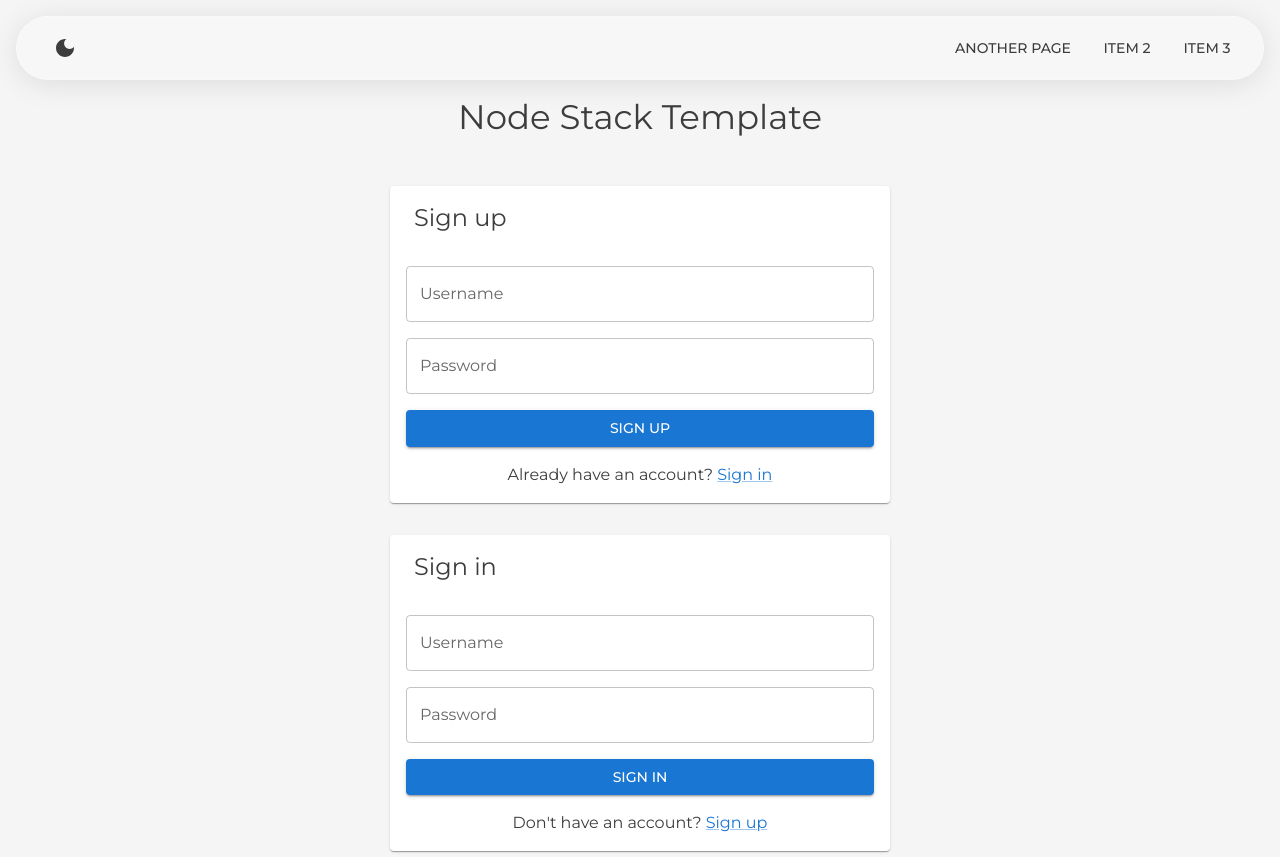
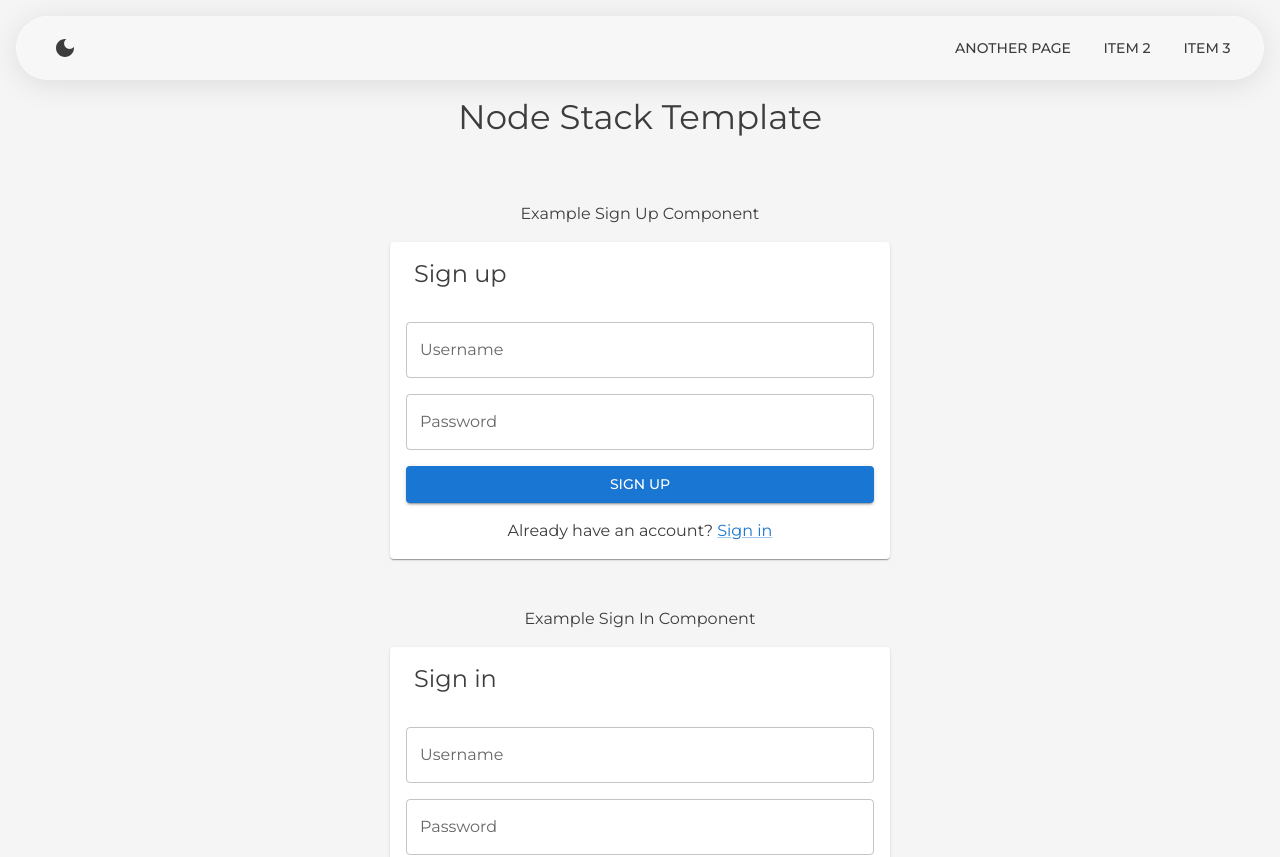
Before and after one commit to tuheli/node-stack-template, a React (Vite) app in the folder client/: page / in a window 1280 px wide. Shown: the top 857 px of the page. Built offline with nearby package versions, Linux system fonts and the light colour scheme.

Commit message:
Added headings for example components

```diff
--- a/client/src/components/pages/ExamplePage.tsx
+++ b/client/src/components/pages/ExamplePage.tsx
@@ -19,7 +19,7 @@ export const ExamplePage = () => {
         <Container>
           <Stack
             sx={{
-              gap: 4,
+              gap: 6,
               mt: 4,
               mb: 2,
             }}
@@ -53,6 +53,14 @@ export const ExamplePage = () => {
                   maxWidth: 500,
                 }}
               >
+                <Typography
+                  sx={{
+                    mb: 2,
+                    textAlign: "center",
+                  }}
+                >
+                  Example Sign Up Component
+                </Typography>
                 <SignUp />
               </Box>
             </Box>
@@ -68,6 +76,14 @@ export const ExamplePage = () => {
                   maxWidth: 500,
                 }}
               >
+                <Typography
+                  sx={{
+                    mb: 2,
+                    textAlign: "center",
+                  }}
+                >
+                  Example Sign In Component
+                </Typography>
                 <SignIn />
               </Box>
             </Box>
```
